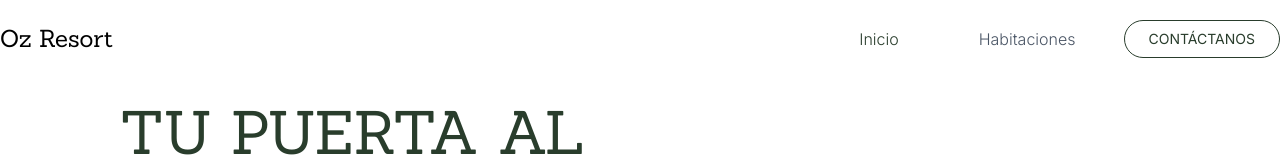
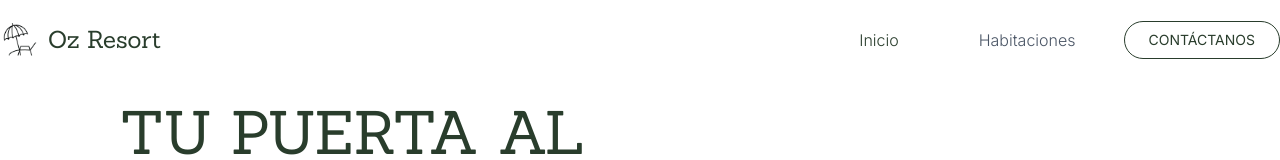
Before and after one commit to MiguelRequenaR/landing-demo-3, a React (Vite) app: page / in a window 1280 px wide. Shown: the top 160 px of the page. Built offline with nearby package versions, Linux system fonts and the light colour scheme.

Commit message:
Actualización: Arreglos en Links, y nuevo logo agregado.

```diff
--- a/index.html
+++ b/index.html
@@ -2,7 +2,7 @@
 <html lang="en">
   <head>
     <meta charset="UTF-8" />
-    <link rel="icon" type="image/svg+xml" href="/vite.svg" />
+    <link rel="icon" type="image/svg+xml" href="/logoOZI.ico" />
     <meta name="viewport" content="width=device-width, initial-scale=1.0" />
     <title>Oz Resort</title>
   </head>
--- a/src/components/Fotter.tsx
+++ b/src/components/Fotter.tsx
@@ -1,3 +1,4 @@
+import { Link } from "react-router-dom";
 import { ArrowRight } from "lucide-react";
 
 export default function Fotter() {
@@ -29,23 +30,29 @@ export default function Fotter() {
           className="text-white text-2xl text-center md:text-left">Desarrollado por <a href="https://grobles.netlify.app" target="_blank" rel="noopener noreferrer" className="text-black hover:underline">Grobles Studio.</a></h2>
         </div>
         <div
-        className="space-y-10" data-aos="fade-up">
+        className="flex flex-col gap-10" data-aos="fade-up">
+          <Link to="/">
             <div
             className="bg-[#3f5142] text-white uppercase text-4xl flex justify-between items-center px-10 py-5 rounded-full cursor-pointer hover:bg-white hover:text-primary transition-all duration-700 ease-in-out"
             >
-              <h4 className="text-3xl">Inicio</h4>
+              <h4 className="text-xl md:text-3xl">Inicio</h4>
               <ArrowRight className="w-5 h-5" />
             </div>
+          </Link>
+          <Link to="/habitaciones">
             <div className="bg-[#3f5142] text-white uppercase text-4xl flex justify-between items-center px-10 py-5 rounded-full cursor-pointer hover:bg-white hover:text-primary transition-all duration-700 ease-in-out"
             >
-              <h4 className="text-3xl">Habitaciones</h4>
+              <h4 className="text-xl md:text-3xl">Habitaciones</h4>
               <ArrowRight className="w-5 h-5" />
             </div>
+          </Link>
+          <Link to="/contacto">
             <div className="bg-[#3f5142] text-white uppercase text-4xl flex justify-between items-center px-10 py-5 rounded-full cursor-pointer hover:bg-white hover:text-primary transition-all duration-700 ease-in-out"
             >
-              <h4 className="text-3xl">Contacto</h4>
+              <h4 className="text-xl md:text-3xl">Contacto</h4>
               <ArrowRight className="w-5 h-5" />
             </div>
+          </Link>
         </div>
       </div>
     </main>
--- a/src/components/NavBar.tsx
+++ b/src/components/NavBar.tsx
@@ -21,8 +21,12 @@ export default function NavBar() {
     <header className="bg-white fixed top-0 left-0 right-0 w-full z-50">
       <div className="max-w-7xl mx-auto flex justify-between items-center py-5 px-4 md:px-0">
         <div>
+          <a href="/"
+          className="flex items-center gap-2">
+            <img src="/logoOZP.png" alt="logo" className="w-10 h-10" />
             <h1
-            className="text-2xl font-extralight">Oz Resort</h1>
+              className="text-2xl font-extralight text-primary">Oz Resort</h1>
+          </a>
         </div>
 
         <div className="hidden md:flex items-center gap-12">
```
Also changed, not shown: public/logoOZP.png (added), 1 other file (tests, documents, lock files or other folders). Lines whose indentation alone changed are shown as unchanged.
